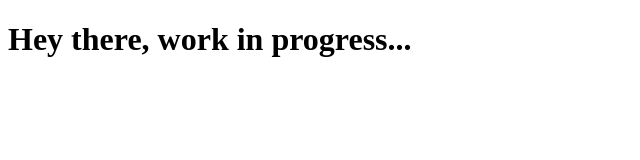
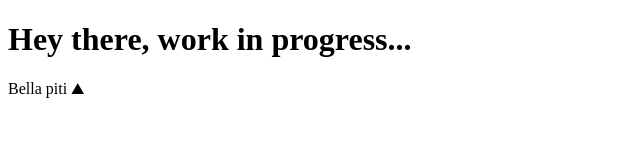
Before and after one commit to vitintrip/vitintrip.github.io, a plain HTML site: page index.html in a window 1280 px wide. Shown: the whole page, without its empty margins (0-640 px from the left). Drawn offline with Linux system fonts and the light colour scheme.

Commit message:
Saluta Piti

```diff
--- a/index.html
+++ b/index.html
@@ -6,6 +6,7 @@
     </head>
     <body>
         <h1>Hey there, work in progress...</h1>
+        <p>Bella piti ⛰</p>
     </body>
 
 </html>
```
